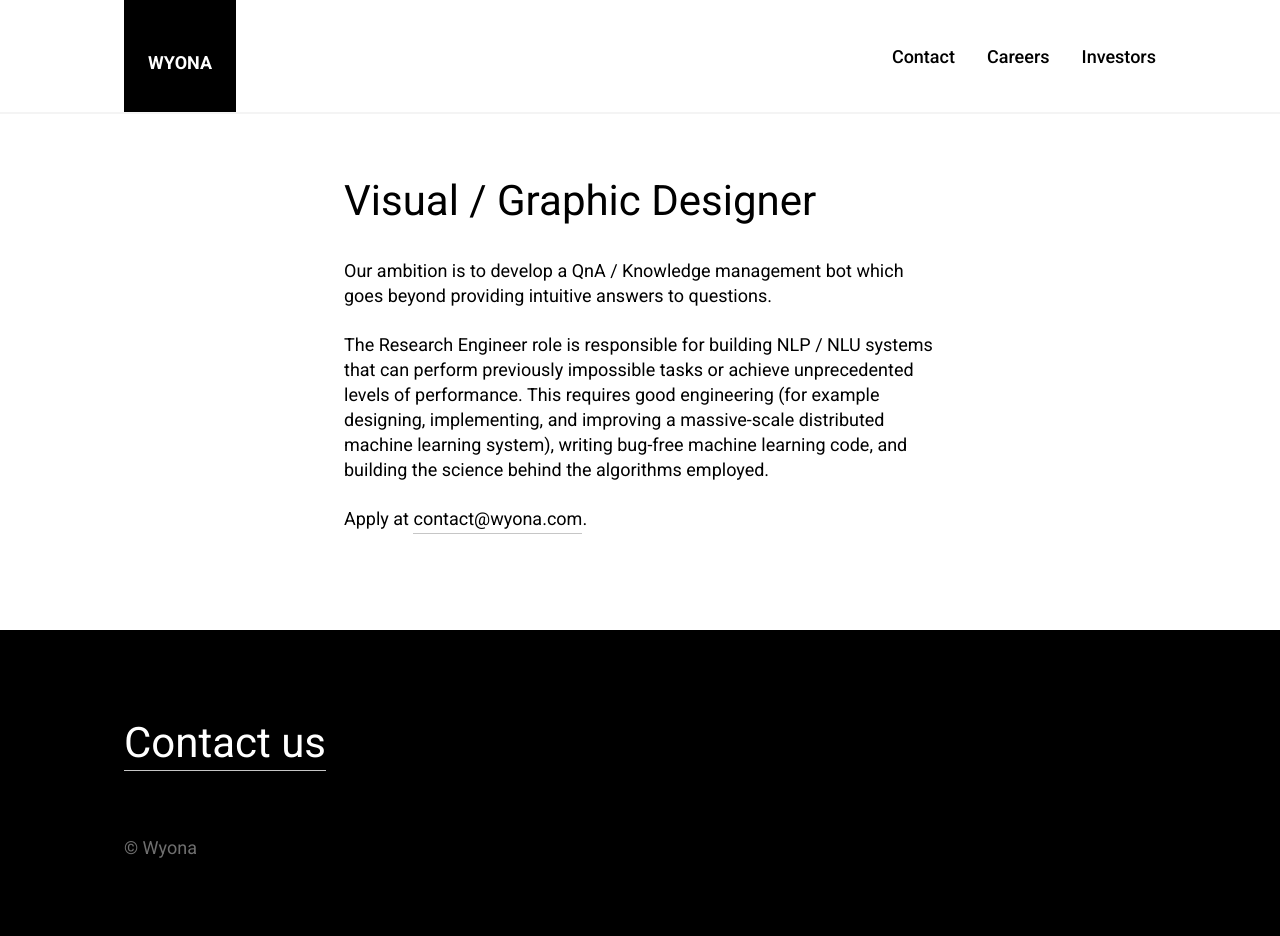
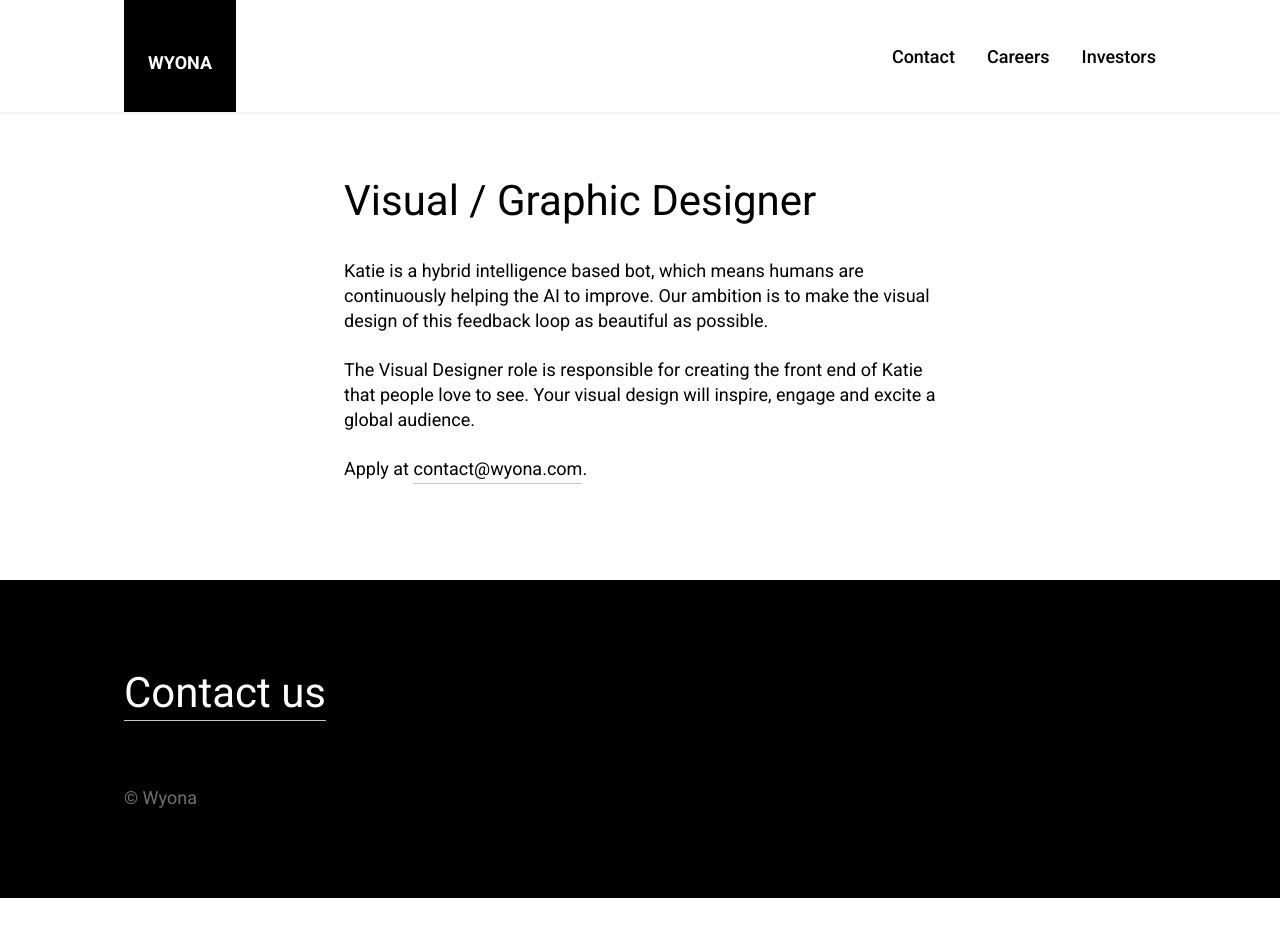
Before and after one commit to vanyabrucker/wyona-web, a Next.js app: page /posts/visual-designer in a window 1280 px wide. Shown: the top 936 px of the page. After the commit the page ends 898 px from the top, so only its background shows below. Built offline with nearby package versions, Linux system fonts and the light colour scheme.

Commit message:
descriptions improved

```diff
--- a/pages/posts/ux-engineer.js
+++ b/pages/posts/ux-engineer.js
@@ -20,7 +20,7 @@ export default function JobDescription() {
                         <h1 className="expressive-heading-05 col-7">UX Engineer / Angular</h1>
                         <div className="col-7 margin--top--spacing-07">
                             <p>Katie is a hybrid intelligence based bot, which means humans are continuously helping the AI to improve. Our ambition is to make this feedback loop as simple and as intuitive as possible.</p>
-                            <p className="margin--top--spacing-06">The UX Engineer role is responsible for building the front end of Katie that people love. We strive to learn and understand our users’ needs, behaviors, and emotions to gather insights that inform product strategy and design. Your creativity, analytical skills, and knowledge of user facing technologies will help to launch Katie to a global audience.</p>
+                            <p className="margin--top--spacing-06">The UX Engineer role is responsible for building the front end of Katie that people love to use. We strive to learn and understand our users’ needs, behaviors, and emotions to gather insights that inform product strategy and design. Your creativity, analytical skills, and knowledge of user facing technologies will help to launch Katie to a global audience.</p>
                             <p className="margin--top--spacing-06 text-length--02">
                                 Apply at <span><a className={"a--internal"} href="mailto:contact@wyona.com?subject=Career">contact@wyona.com</a></span>.
                             </p>
--- a/pages/posts/visual-designer.js
+++ b/pages/posts/visual-designer.js
@@ -19,8 +19,8 @@ export default function JobDescription() {
                     <div className="bx--grid flex-direction--column flex--align-items--center">
                         <h1 className="expressive-heading-05 col-7">Visual / Graphic Designer</h1>
                         <div className="col-7 margin--top--spacing-07">
-                            <p>Our ambition is to develop a QnA / Knowledge management bot which goes beyond providing intuitive answers to questions.</p>
-                            <p className="margin--top--spacing-06">The Research Engineer role is responsible for building NLP / NLU systems that can perform previously impossible tasks or achieve unprecedented levels of performance. This requires good engineering (for example designing, implementing, and improving a massive-scale distributed machine learning system), writing bug-free machine learning code, and building the science behind the algorithms employed.</p>
+                            <p>Katie is a hybrid intelligence based bot, which means humans are continuously helping the AI to improve. Our ambition is to make the visual design of this feedback loop as beautiful as possible.</p>
+                            <p className="margin--top--spacing-06">The Visual Designer role is responsible for creating the front end of Katie that people love to see. Your visual design will inspire, engage and excite a global audience.</p>
                             <p className="margin--top--spacing-06 text-length--02">
                                 Apply at <span><a className={"a--internal"} href="mailto:contact@wyona.com?subject=Career">contact@wyona.com</a></span>.
                             </p>
```
